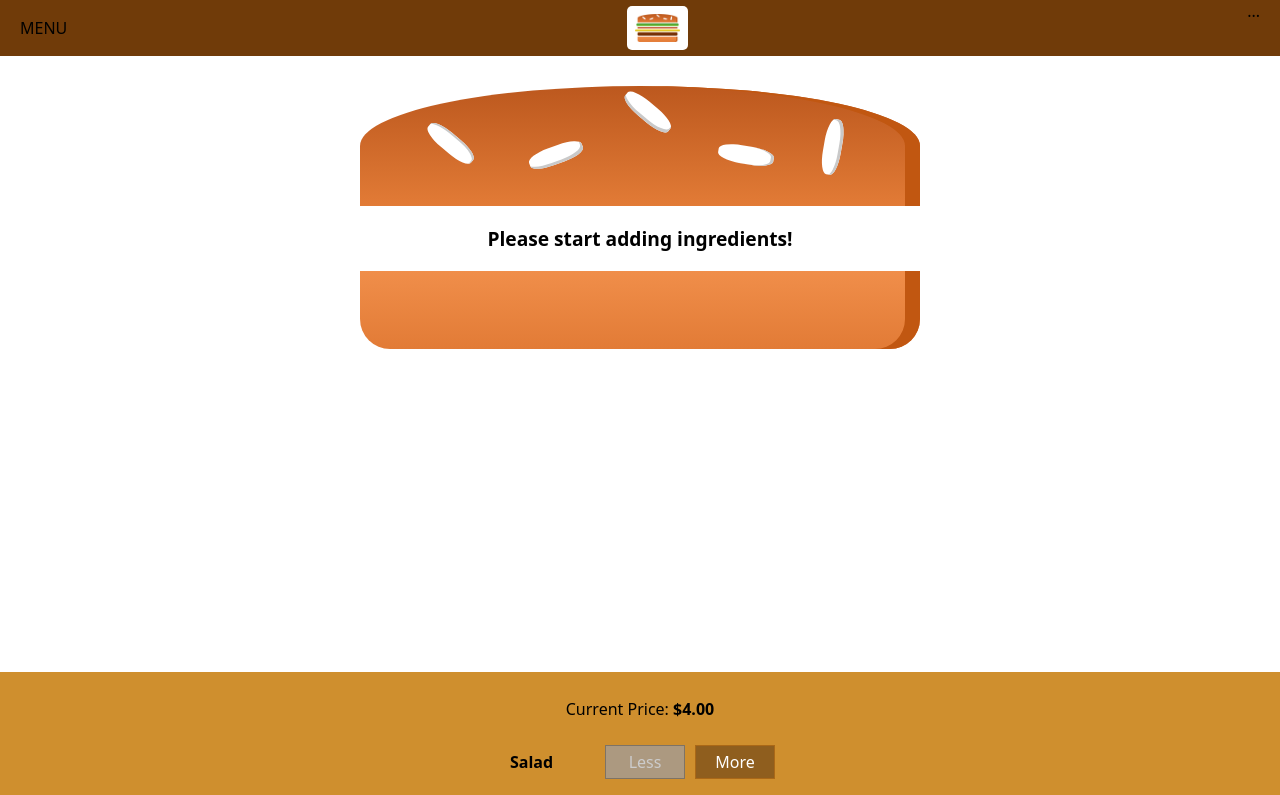
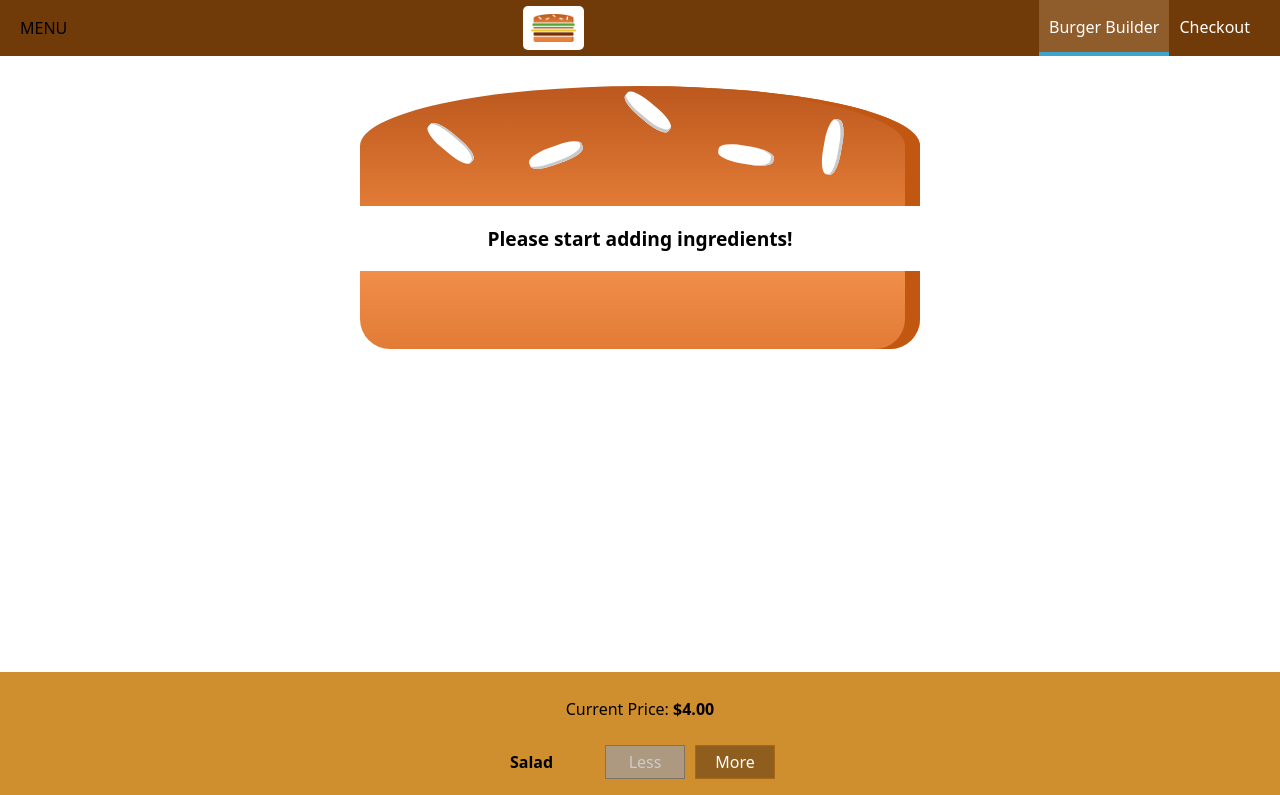
Before and after one commit to oddguan/Burger-Builder-React, a React (Create React App) app: page / in a window 1280 px wide. Shown: the top 795 px of the page. Built offline with nearby package versions, Linux system fonts and the light colour scheme.

Commit message:
implemented sidebar partially

```diff
--- a/src/components/Layout/Layout.js
+++ b/src/components/Layout/Layout.js
@@ -2,10 +2,12 @@ import React from 'react'
 
 import classes from './Layout.module.css';
 import Toolbar from '../UI/Navigation/Toolbar/Toolbar';
+import SideDrawer from '../UI/Navigation/SideDrawer/SideDrawer';
 
 const layout = (props) => (
   <>
     <Toolbar />
+    <SideDrawer />
     <main className={classes.Content}>
       {props.children}
     </main>
--- a/src/components/Logo/Logo.module.css
+++ b/src/components/Logo/Logo.module.css
@@ -1,7 +1,7 @@
 .Logo {
     background-color: white;
     padding: 8px;
-    height: 80%;
+    height: 100%;
     box-sizing: border-box;
     border-radius: 5px;
 }
--- /dev/null
+++ b/src/components/UI/Navigation/NavigationItems/NavigationItem/NavigationItem.js
@@ -0,0 +1,16 @@
+import React from 'react';
+
+import classes from './NavigationItem.module.css';
+
+const navigationItem = props => {
+  return (
+    <li className={classes.NavigationItem}>
+      <a
+        className={props.active ? classes.active : null}
+        href={props.link}>
+        {props.children}</a>
+    </li>
+  );
+};
+
+export default navigationItem;
--- /dev/null
+++ b/src/components/UI/Navigation/NavigationItems/NavigationItem/NavigationItem.module.css
@@ -0,0 +1,45 @@
+.NavigationItem {
+    margin: 10px 0;
+    box-sizing: border-box;
+    display: block;
+    width: 100%;
+}
+
+.NavigationItem a {
+    color: #8f5c2c;
+    text-decoration: none;
+    width: 100%;
+    box-sizing: border-box;
+    display: block;
+}
+
+.NavigationItem a:hover,
+.NavigationItem a:active,
+.NavigationItem a.active {
+    color: #40A4c8;
+}
+
+@media (min-width: 500px) {
+    .NavigationItem {
+        margin: 0;
+        display: flex;
+        height: 100%;
+        width: auto;
+        align-items: center;
+    }
+
+    .NavigationItem a {
+        color: white;
+        height: 100%;
+        padding: 16px 10px;
+        border-bottom: 4px solid transparent;
+    }
+
+    .NavigationItem a:hover,
+    .NavigationItem a:active,
+    .NavigationItem a.active {
+        background-color: #8f5c2c;
+        border-bottom: 4px solid #40A4c8;
+        color: white;
+    }
+}
--- /dev/null
+++ b/src/components/UI/Navigation/NavigationItems/NavigationItems.js
@@ -0,0 +1,15 @@
+import React from 'react';
+
+import classes from './NavigationItems.module.css';
+import NavigationItem from './NavigationItem/NavigationItem';
+
+const navigationItems = props => {
+  return (
+    <ul className={classes.NavigationItems}>
+      <NavigationItem link="/" active>Burger Builder</NavigationItem>
+      <NavigationItem>Checkout</NavigationItem>
+    </ul>
+  );
+};
+
+export default navigationItems;
--- /dev/null
+++ b/src/components/UI/Navigation/NavigationItems/NavigationItems.module.css
@@ -0,0 +1,15 @@
+.NavigationItems {
+    margin: 0;
+    padding: 0;
+    list-style: none;
+    display: flex;
+    align-items: center;
+    height: 100%;
+    flex-flow: column;
+}
+
+@media (min-width: 500px) {
+    .NavigationItems {
+        flex-flow: row;
+    }
+}
--- /dev/null
+++ b/src/components/UI/Navigation/SideDrawer/SideDrawer.js
@@ -0,0 +1,20 @@
+import React from 'react';
+
+import Logo from '../../../Logo/Logo';
+import NavigationItems from '../NavigationItems/NavigationItems';
+import classes from './SideDrawer.module.css';
+
+const sideDrawer = props => {
+  return (
+    <div className={classes.SideDrawer}>
+    <div className={classes.Logo}>
+      <Logo />
+    </div>
+      <nav>
+        <NavigationItems />
+      </nav>
+    </div>
+  );
+};
+
+export default sideDrawer;
--- /dev/null
+++ b/src/components/UI/Navigation/SideDrawer/SideDrawer.module.css
@@ -0,0 +1,32 @@
+.SideDrawer {
+    position: fixed;
+    width: 280px;
+    max-width: 70%;
+    height: 100%;
+    left: 0;
+    top: 0;
+    z-index: 200;
+    background-color: white;
+    padding: 32px 16px;
+    box-sizing: border-box;
+    transition: transform 0.3s ease-out;
+}
+
+@media (min-width: 500px) {
+    .SideDrawer {
+        display: none;
+    }
+}
+
+.Open {
+    transform: translateX(0);
+}
+
+.Close {
+    transform: translateX(-100%);
+}
+
+.Logo {
+    height: 11%;
+    margin-bottom: 32px;
+}
--- a/src/components/UI/Navigation/Toolbar/Toolbar.js
+++ b/src/components/UI/Navigation/Toolbar/Toolbar.js
@@ -2,14 +2,15 @@ import React from 'react';
 
 import classes from './Toolbar.module.css';
 import Logo from '../../../Logo/Logo';
+import NavigationItems from '../NavigationItems/NavigationItems';
 
 const toolbar = props => {
   return (
     <header className={classes.Toolbar}>
       <div>MENU</div>
-      <Logo />
-      <nav>
-        ...
+      <div className={classes.Logo}><Logo /></div>
+      <nav className={classes.DesktopOnly}>
+        <NavigationItems />
       </nav>
     </header>
   );
--- a/src/components/UI/Navigation/Toolbar/Toolbar.module.css
+++ b/src/components/UI/Navigation/Toolbar/Toolbar.module.css
@@ -17,3 +17,13 @@
 .Toolbar nav {
     height: 100%;
 }
+
+.Logo {
+    height: 80%;
+}
+
+@media (max-width: 499px) {
+    .DesktopOnly {
+        display: none;
+    }
+}
```
